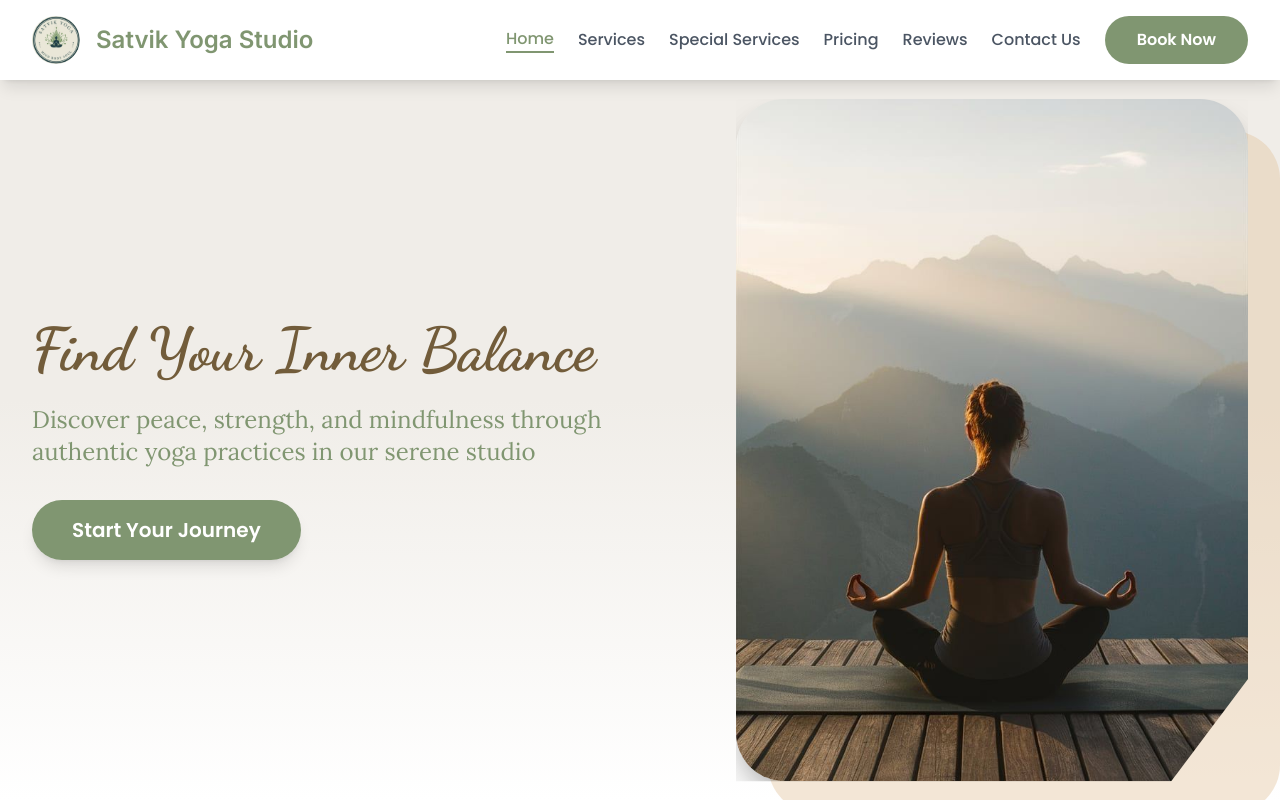
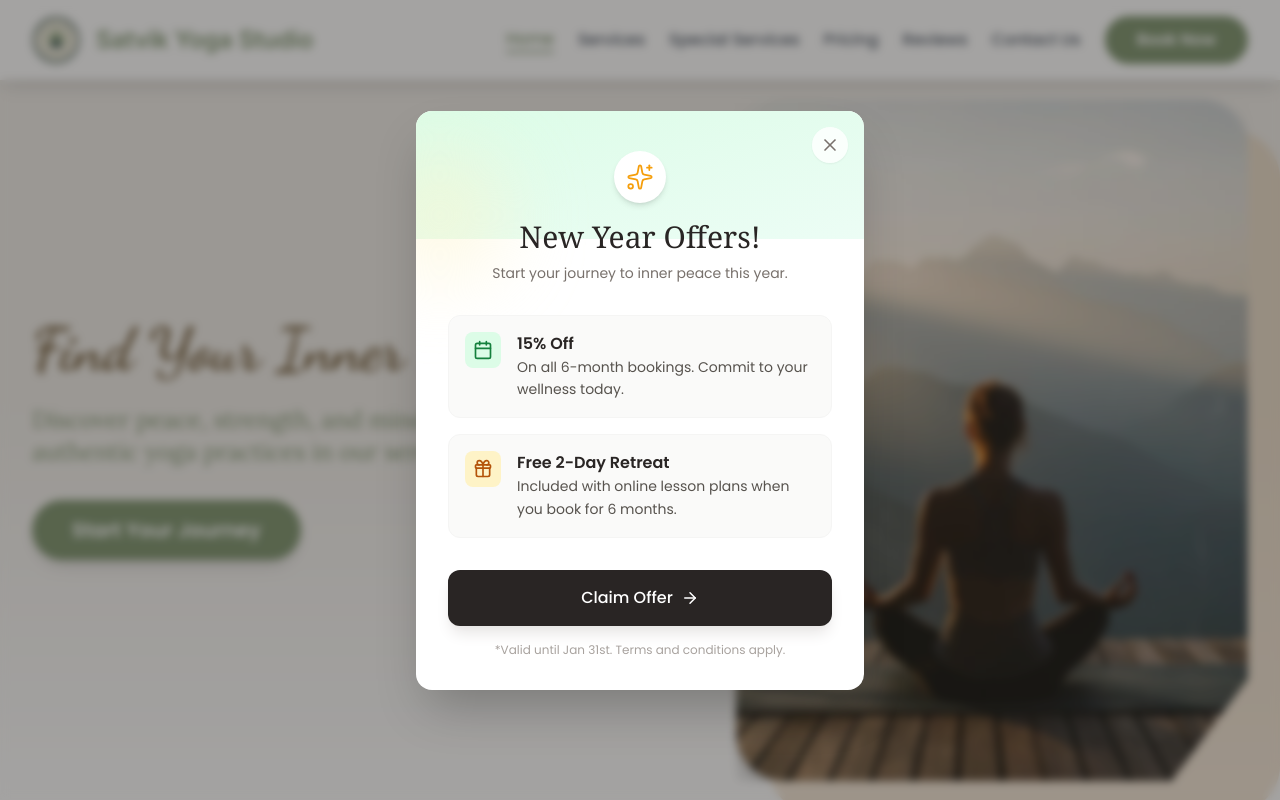
Before and after one commit to Shashwattripathi23/satvikyogaui, a React (Create React App) app: page / in a window 1280 px wide. Shown: the top 800 px of the page. Built offline with nearby package versions, Linux system fonts and the light colour scheme.

Commit message:
offer update

```diff
--- a/package.json
+++ b/package.json
@@ -15,6 +15,7 @@
     "cors": "^2.8.5",
     "dotenv": "^17.2.3",
     "express": "^5.1.0",
+    "lucide-react": "^0.555.0",
     "nodemailer": "^7.0.10",
     "react": "^19.2.0",
     "react-dom": "^19.2.0",
--- a/src/App.js
+++ b/src/App.js
@@ -13,6 +13,7 @@ import senioryoga from "./assets/senioryoga.png";
 import mantrajapa from "./assets/mantrajapa.png";
 import logo3 from "./assets/newlogofinal.png";
 import onlineyoga from "./assets/onlineyoga.png";
+import OfferPopup from "./components/offerpopup";
 
 import "@fontsource/poppins/300.css";
 import "@fontsource/poppins/400.css";
@@ -50,6 +51,7 @@ import {
   FaLaptop,
   FaWallet,
   FaWalking,
+  FaDollarSign,
 } from "react-icons/fa";
 import { GiMeditation } from "react-icons/gi";
 
@@ -235,7 +237,7 @@ function App() {
     { icon: <FaHome />, label: "Home", href: "#home" },
     { icon: <GiMeditation />, label: "Services", href: "#services" },
     { icon: <FaSpa />, label: "Special Services", href: "#special-services" },
-    { icon: <span>💰</span>, label: "Pricing", href: "#pricing" },
+    { icon: <FaDollarSign />, label: "Pricing", href: "#pricing" },
     { icon: <FaStar />, label: "Reviews", href: "#reviews" },
     { icon: <FaPhone />, label: "Contact Us", href: "#contact" },
     // { icon: <FaMapMarkerAlt />, label: "Location", href: "#location" },
@@ -482,6 +484,7 @@ function App() {
 
   return (
     <>
+      <OfferPopup />
       {/* Loader */}
       <div
         className={`fixed inset-0 bg-gradient-to-br from-almond-light to-almond-light z-[100] flex items-center justify-center transition-transform duration-1000 ${
@@ -699,7 +702,7 @@ function App() {
               </div>
 
               {/* Container with Tabs and Content */}
-              <div className="bg-gradient-to-br from-almond-light to-almond-light rounded-3xl shadow-2xl overflow-hidden max-w-7xl mx-auto scroll-animate">
+              <div className="bg-gradient-to-br  max-h-5xl from-almond-light to-almond-light rounded-3xl shadow-2xl overflow-hidden max-w-7xl mx-auto scroll-animate">
                 {/* Services Navigation Tabs - Inside Container */}
                 <div className="bg-black/50 backdrop-blur-sm px-0 py-0 border-b border-matcha">
                   <div
@@ -737,9 +740,9 @@ function App() {
                 </div>
 
                 {/* Selected Service Detail with Transitions */}
-                <div className="grid grid-cols-1 lg:grid-cols-5 gap-0">
+                <div className="grid grid-cols-1  max-h-5xl lg:grid-cols-5 gap-0">
                   {/* Image Section */}
-                  <div className="lg:col-span-2 relative h-64 md:h-96 lg:h-full min-h-[400px] overflow-hidden">
+                  <div className="lg:col-span-2 relative h-64 md:h-96 lg:h-full  max-h-[800px] min-h-[400px] overflow-hidden">
                     <img
                       key={selectedService}
                       src={services[selectedService].image}
@@ -996,7 +999,7 @@ function App() {
                 {/* Selected Service Detail */}
                 <div className="grid grid-cols-1 lg:grid-cols-2 gap-0">
                   {/* Image Section */}
-                  <div className="relative h-64 md:h-96 lg:h-full min-h-[400px] overflow-hidden">
+                  <div className="relative h-64 md:h-96 lg:h-full max-h-[800px] min-h-[400px] overflow-hidden">
                     <img
                       key={selectedSpecialService}
                       src={specialServices[selectedSpecialService].image}
@@ -1309,7 +1312,7 @@ function App() {
                   className="text-3xl md:text-4xl lg:text-6xl text-center text-matcha font-bold"
                   style={{ fontFamily: "'Dancing Script', cursive" }}
                 >
-                  Pricing Plans
+                  Pricing
                 </h3>
 
                 {/* Right decorations */}
@@ -1338,12 +1341,12 @@ function App() {
                     </div>
                     <div className="text-gray-600 text-sm mb-6">/month</div>
                     <ul className="space-y-3 text-left">
-                      <li className="flex items-center gap-2">
+                      {/* <li className="flex items-center gap-2">
                         <span className="text-pistache">✓</span>
                         <span className="text-gray-700 text-sm">
                           4 classes per month
                         </span>
-                      </li>
+                      </li> */}
                       <li className="flex items-center gap-2">
                         <span className="text-pistache">✓</span>
                         <span className="text-gray-700 text-sm">
@@ -1379,12 +1382,12 @@ function App() {
                     </div>
                     <div className="text-gray-600 text-sm mb-6">/month</div>
                     <ul className="space-y-3 text-left">
-                      <li className="flex items-center gap-2">
+                      {/* <li className="flex items-center gap-2">
                         <span className="text-pistache">✓</span>
                         <span className="text-gray-700 text-sm">
                           8 classes per month
                         </span>
-                      </li>
+                      </li> */}
                       <li className="flex items-center gap-2">
                         <span className="text-pistache">✓</span>
                         <span className="text-gray-700 text-sm">
@@ -1457,12 +1460,7 @@ function App() {
                     </div>
                     <div className="text-gray-600 text-sm mb-6">/month</div>
                     <ul className="space-y-3 text-left">
-                      <li className="flex items-center gap-2">
-                        <span className="text-pistache">✓</span>
-                        <span className="text-gray-700 text-sm">
-                          8 classes per month
-                        </span>
-                      </li>
+
                       <li className="flex items-center gap-2">
                         <span className="text-pistache">✓</span>
                         <span className="text-gray-700 text-sm">
--- /dev/null
+++ b/src/components/offerpopup.js
@@ -0,0 +1,146 @@
+"use client";
+
+import React, { useState, useEffect } from 'react';
+import { X, Sparkles, Calendar, Gift, ArrowRight } from 'lucide-react';
+
+/**
+ * OfferPopup Component
+ * * A modal that appears automatically to showcase New Year offers.
+ * Designed with a "Satvik" aesthetic (clean, calming, nature-inspired).
+ */
+const OfferPopup = () => {
+  const [isOpen, setIsOpen] = useState(false);
+  const [isMounted, setIsMounted] = useState(false);
+
+  useEffect(() => {
+    setIsMounted(true);
+    // Trigger popup to appear 1.5 seconds after page load
+    const timer = setTimeout(() => {
+      setIsOpen(true);
+    }, 3500);
+
+    return () => clearTimeout(timer);
+  }, []);
+
+  const handleClose = () => {
+    window.scrollTo(0, 6500);
+    setIsOpen(false);
+  };
+
+  // Prevent scrolling when modal is open
+  useEffect(() => {
+    if (isOpen) {
+      document.body.style.overflow = 'hidden';
+    } else {
+      document.body.style.overflow = 'unset';
+    }
+    return () => { document.body.style.overflow = 'unset'; };
+  }, [isOpen]);
+
+  if (!isMounted) return null;
+
+  return (
+    <>
+      {/* Backdrop & Modal Container */}
+      <div
+        className={`fixed inset-0 z-[9999] flex items-center justify-center px-4 transition-all duration-500 ease-in-out ${
+          isOpen ? 'opacity-100 visible' : 'opacity-0 invisible pointer-events-none'
+        }`}
+      >
+        {/* Dark Backdrop with Blur */}
+        <div
+          className="absolute inset-0 bg-stone-900/40 backdrop-blur-sm transition-opacity"
+          onClick={handleClose}
+        ></div>
+
+        {/* Modal Card */}
+        <div
+          className={`relative bg-white w-full max-w-md rounded-2xl shadow-2xl overflow-hidden transform transition-all duration-500 ${
+            isOpen ? 'translate-y-0 scale-100' : 'translate-y-8 scale-95'
+          }`}
+        >
+          {/* Decorative Header Background */}
+          <div className="absolute top-0 left-0 w-full h-32 bg-gradient-to-br from-green-100 to-emerald-50 z-0">
+            {/* Abstract minimalist circles decoration */}
+            <div className="absolute -top-10 -right-10 w-40 h-40 bg-pistache-200/50 rounded-full blur-2xl"></div>
+            <div className="absolute top-10 -left-10 w-32 h-32 bg-amber-100/50 rounded-full blur-2xl"></div>
+          </div>
+
+          {/* Close Button */}
+          <button
+            onClick={handleClose}
+            className="absolute top-4 right-4 z-20 p-2 bg-white/80 hover:bg-white rounded-full text-stone-500 hover:text-stone-800 transition-colors shadow-sm backdrop-blur-md"
+            aria-label="Close offer"
+          >
+            <X size={20} />
+          </button>
+
+          {/* Content Wrapper */}
+          <div className="relative z-10 px-8 pt-10 pb-8">
+
+            {/* Header Section */}
+            <div className="text-center mb-8">
+              <div className="inline-flex items-center justify-center p-3 bg-white rounded-full shadow-md mb-4 text-amber-500">
+                <Sparkles size={28} strokeWidth={1.5} />
+              </div>
+              <h2 className="text-3xl font-serif text-stone-800 font-medium mb-2">
+                New Year Offers!
+              </h2>
+              <p className="text-stone-500 text-sm">
+                Start your journey to inner peace this year.
+              </p>
+            </div>
+
+            {/* Offers List */}
+            <div className="space-y-4 mb-8">
+              {/* Offer 1 */}
+              <div className="flex items-start gap-4 p-4 rounded-xl bg-stone-50 border border-stone-100 hover:border-green-200 transition-colors group">
+                <div className="p-2 bg-green-100 text-green-700 rounded-lg group-hover:bg-green-600 group-hover:text-white transition-colors">
+                  <Calendar size={20} />
+                </div>
+                <div>
+                  <h3 className="font-semibold text-stone-800">15% Off</h3>
+                  <p className="text-sm text-stone-600 leading-relaxed">
+                    On all 6-month bookings. Commit to your wellness today.
+                  </p>
+                </div>
+              </div>
+
+              {/* Offer 2 */}
+              <div className="flex items-start gap-4 p-4 rounded-xl bg-stone-50 border border-stone-100 hover:border-amber-200 transition-colors group">
+                <div className="p-2 bg-amber-100 text-amber-700 rounded-lg group-hover:bg-amber-500 group-hover:text-white transition-colors">
+                  <Gift size={20} />
+                </div>
+                <div>
+                  <h3 className="font-semibold text-stone-800">Free 2-Day Retreat</h3>
+                  <p className="text-sm text-stone-600 leading-relaxed">
+                    Included with online lesson plans when you book for 6 months.
+                  </p>
+                </div>
+              </div>
+            </div>
+
+            {/* Action Button */}
+            <button
+              className="w-full py-4 bg-stone-800 hover:bg-stone-700 text-white rounded-xl font-medium transition-all duration-300 flex items-center justify-center gap-2 group shadow-lg shadow-stone-200"
+              onClick={() => {
+                // Add your navigation logic here, e.g., router.push('/booking')
+                console.log("Navigate to booking");
+                handleClose();
+              }}
+            >
+              Claim Offer
+              <ArrowRight size={18} className="group-hover:translate-x-1 transition-transform" />
+            </button>
+
+            <p className="text-center mt-4 text-xs text-stone-400">
+              *Valid until Jan 31st. Terms and conditions apply.
+            </p>
+          </div>
+        </div>
+      </div>
+    </>
+  );
+};
+
+export default OfferPopup;
```
